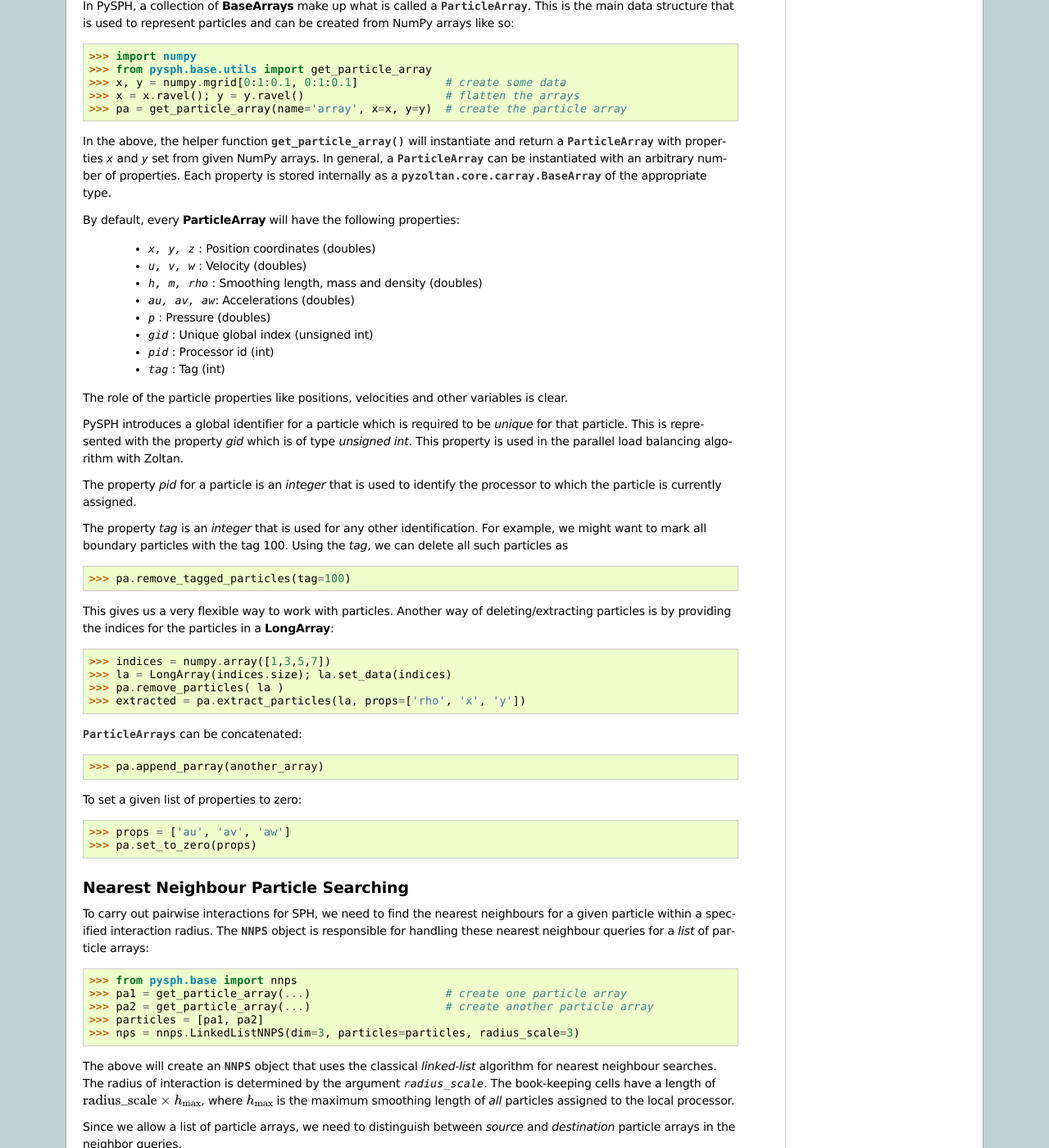
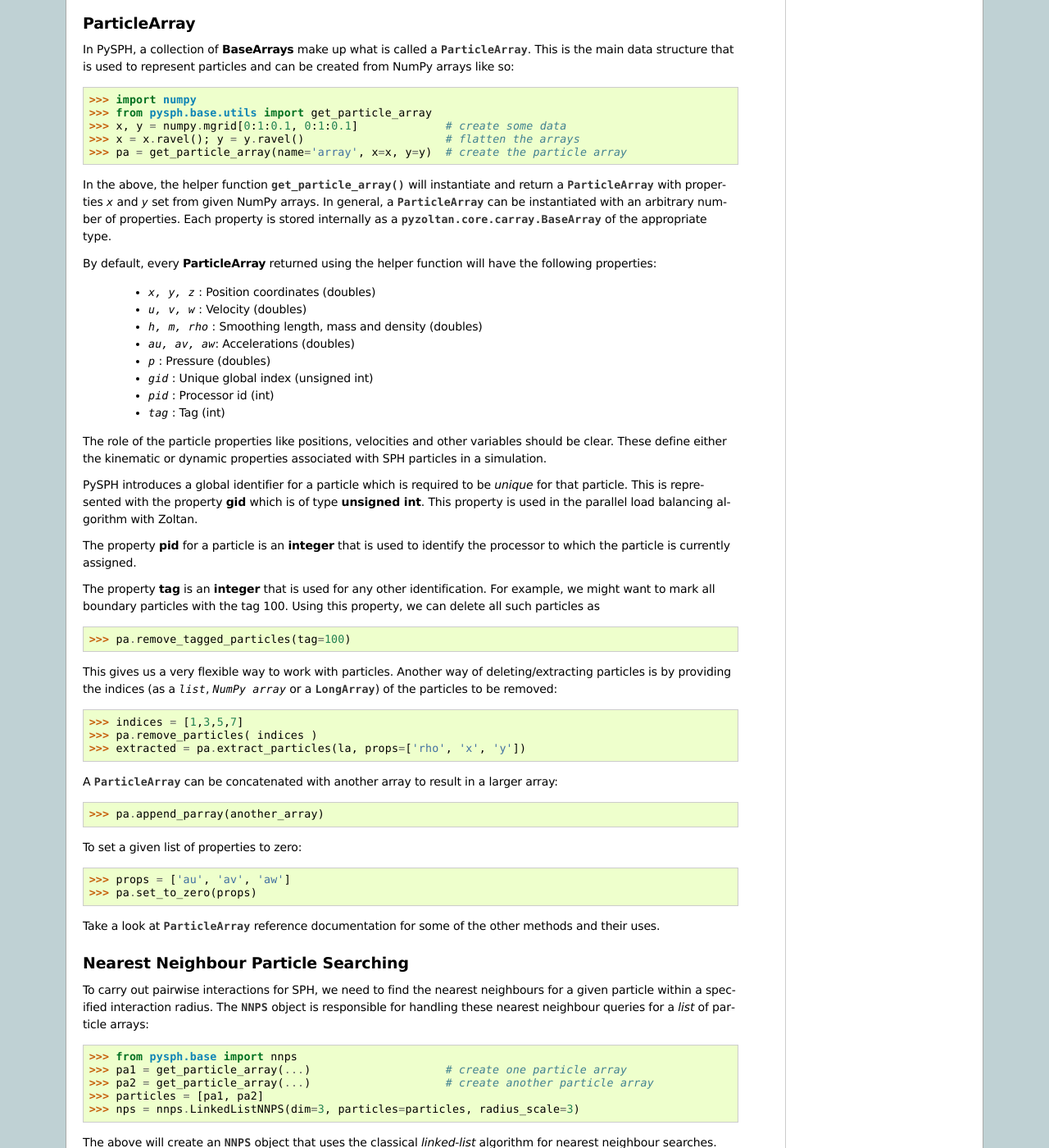
Before and after one commit to pypr/pysph, a Sphinx documentation site: the page built from docs/source/using_pysph.rst, in a window 1280 px wide and 1400 px high, scrolled down 690 px. Shown: the whole window at 82% size. Built offline with Sphinx 7.4.7, drawn with Linux system fonts in a browser that asks for light colours; formulas are drawn with MathJax 3; some of the changed text lies outside the part shown.

Commit message:
DOC: Updating the basic documentation

```diff
--- a/docs/source/using_pysph.rst
+++ b/docs/source/using_pysph.rst
@@ -1,13 +1,15 @@
 .. _introduction:
 
+==========================
 Using the PySPH framework
 ==========================
 
 In this document, we describe the fundamental data structures for
-working with particles in PySPH. Take a look at the :ref:`tutorials`
-if you want to try out some of the examples. For the experienced user,
-take a look at :ref:`design_overview` if you want to extend PySPH for
-your application.
+working with particles in PySPH. Take a look at :ref:`tutorials` for a
+tutorial introduction to some of the examples. For the experienced
+user, take a look at :ref:`design_overview` for some of the internal
+code-generation details and if you want to extend PySPH for your
+application.
 
 
 Working With Particles
@@ -44,7 +46,8 @@
     >>> array.set_data( numpy.arange(10) )           # set the data from a NumPy array
     >>> array.get(3)                                 # get the value at a given index
     >>> array.set(5, -1.0)                           # set the value at an index to a value
-
+    >>> array[3]                                     # standard indexing
+    >>> array[5] = -1.0                              # standard indexing
 
 .. py:currentmodule:: pysph.base.particle_array
 
@@ -70,7 +73,8 @@
 internally as a :py:class:`pyzoltan.core.carray.BaseArray` of the appropriate
 type.
 
-By default, every **ParticleArray** will have the following properties:
+By default, every **ParticleArray** returned using the helper function
+will have the following properties:
 
     - `x, y, z`   : Position coordinates (doubles)
     - `u, v, w`   : Velocity (doubles)
@@ -82,37 +86,39 @@
     - `tag`       : Tag (int)
 
 The role of the particle properties like positions, velocities and
-other variables is clear.
+other variables should be clear. These define either the kinematic or
+dynamic properties associated with SPH particles in a simulation.
 
 PySPH introduces a global identifier for a particle which is required
 to be *unique* for that particle. This is represented with the
-property *gid* which is of type *unsigned int*. This property is
+property **gid** which is of type **unsigned int**. This property is
 used in the parallel load balancing algorithm with Zoltan.
 
-The property *pid* for a particle is an *integer* that is used to
+The property **pid** for a particle is an **integer** that is used to
 identify the processor to which the particle is currently assigned.
 
-The property *tag* is an *integer* that is used for any other
+The property **tag** is an **integer** that is used for any other
 identification. For example, we might want to mark all boundary
-particles with the tag 100. Using the *tag*, we can delete all such
-particles as
+particles with the tag 100. Using this property, we can delete all
+such particles as
 
 .. code-block:: python
 
    >>> pa.remove_tagged_particles(tag=100)
 
 This gives us a very flexible way to work with particles. Another way
-of deleting/extracting particles is by providing the indices for the
-particles in a **LongArray**:
+of deleting/extracting particles is by providing the indices (as a
+`list`, `NumPy array` or a :py:class:`LongArray`) of the particles to
+be removed:
 
 .. code-block:: python
 
-   >>> indices = numpy.array([1,3,5,7])
-   >>> la = LongArray(indices.size); la.set_data(indices)
-   >>> pa.remove_particles( la )
+   >>> indices = [1,3,5,7]
+   >>> pa.remove_particles( indices )
    >>> extracted = pa.extract_particles(la, props=['rho', 'x', 'y'])
 
-:py:class:`ParticleArrays` can be concatenated:
+A :py:class:`ParticleArray` can be concatenated with another array to
+result in a larger array:
 
 .. code-block:: python
 
@@ -125,6 +131,8 @@
    >>> props = ['au', 'av', 'aw']
    >>> pa.set_to_zero(props)
 
+Take a look at :py:class:`ParticleArray` reference documentation for
+some of the other methods and their uses.
 
 .. py:currentmodule:: pysph.base.nnps
 
```
Also changed, not shown: docs/source/design/overview.rst (+4 -4 lines), docs/source/tutorial/circular_patch.rst (+4 -4 lines).
